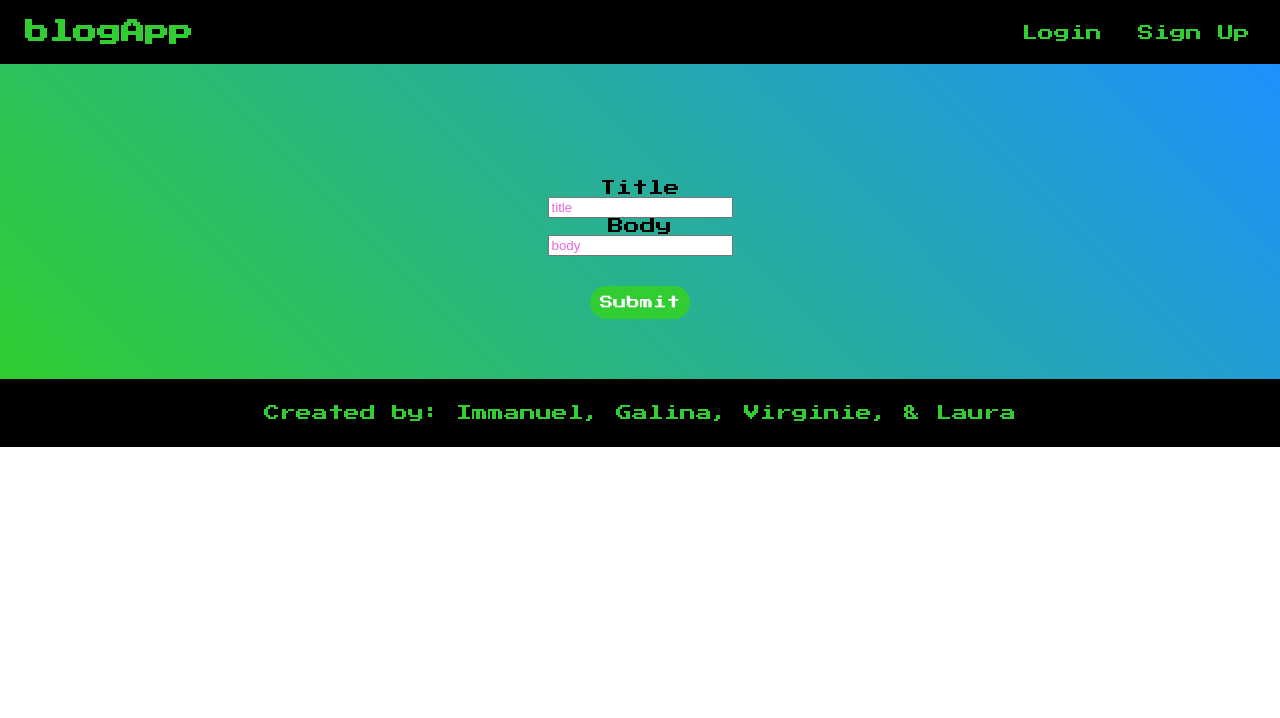
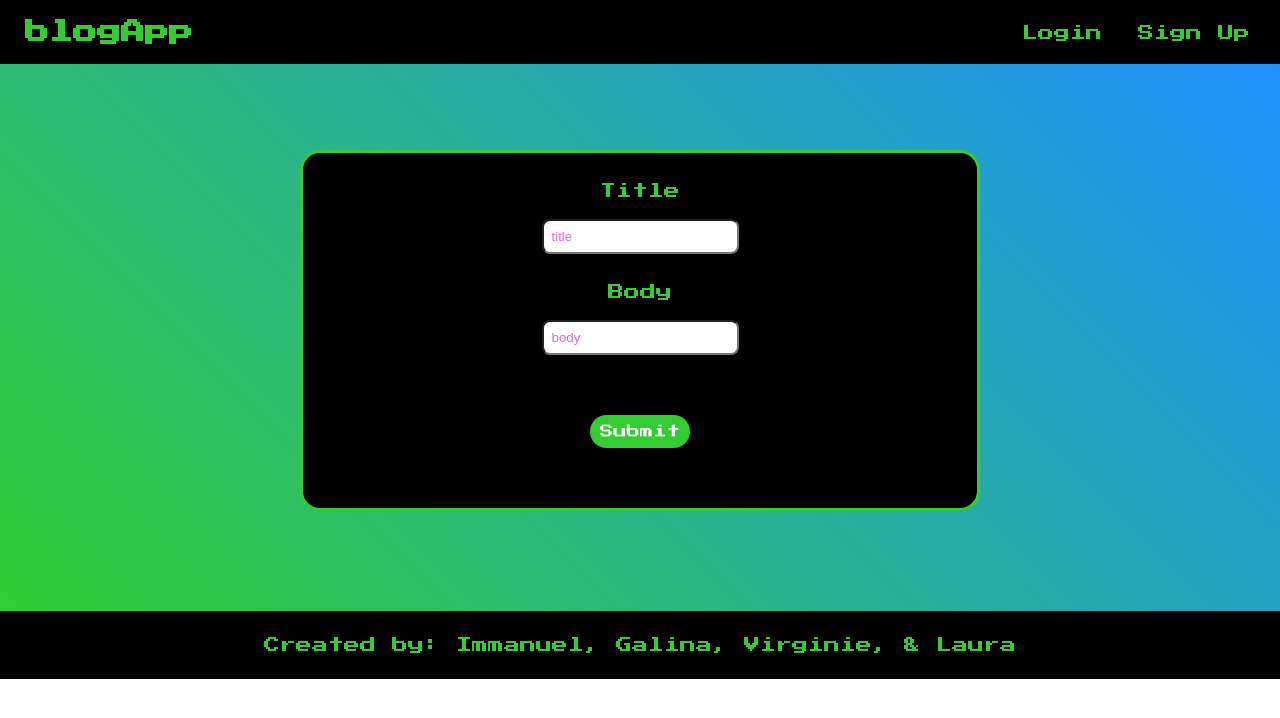
Before and after one commit to ImmanuelCurrah/group-crud, a React (Create React App) app in the folder blog-group-exe/: page /createPost/1 in a window 1280 px wide. Shown: the top 718 px of the page. Built offline with nearby package versions, Linux system fonts and the light colour scheme.

Commit message:
styled post page

```diff
--- a/blog-group-exe/src/components/postForm/PostForm.jsx
+++ b/blog-group-exe/src/components/postForm/PostForm.jsx
@@ -39,6 +39,7 @@ export default function PostForm() {
         <label className={classes.titleLabel}>Title</label>
         <br />
         <input
+          className={classes.titletext}
           type="text"
           id="title"
           value={postData.title}
@@ -49,6 +50,7 @@ export default function PostForm() {
         <label className={classes.bodyLabel}>Body</label>
         <br />
         <input
+          className={classes.bodytext}
           type="text"
           id="body"
           value={postData.body}
--- a/blog-group-exe/src/components/postForm/PostForm.module.css
+++ b/blog-group-exe/src/components/postForm/PostForm.module.css
@@ -1,7 +1,33 @@
 @import url("https://fonts.googleapis.com/css2?family=Press+Start+2P&display=swap");
 
 .postForm {
+  display: flex;
+  justify-content: center;
   font-family: "Press Start 2P", cursive;
-  margin-top: 100px;
+  margin: 100px 300px 100px 300px;
   padding: 30px;
+  color: #32cd32;
+  background-color: black;
+  border-radius: 20px;
+  border: 3px solid #32cd32;
 }
+
+.titleLabel {
+  /* margin: 50px; */
+}
+
+.titletext {
+  margin: 20px 0 30px 0;
+  padding: 8px;
+  border-radius: 8px;
+}
+
+.bodyLabel {
+  /* padding: 20px; */
+}
+
+.bodytext {
+  margin: 20px 0 30px 0;
+  padding: 8px;
+  border-radius: 8px;
+}
```
